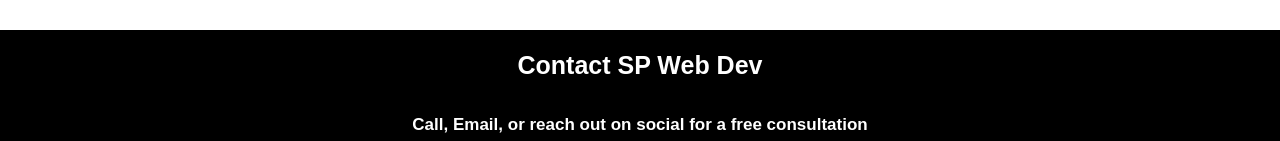
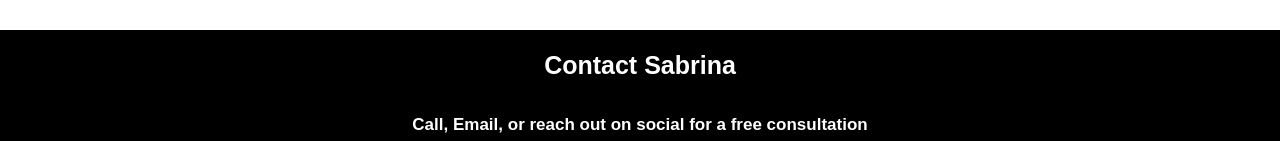
Before and after one commit to eggsmayhem/PortfolioLandingPage, a plain HTML site: page index.html in a window 1280 px wide. Shown: the part 1837-1978 px from the top of the page. Drawn offline with nearby package versions, Linux system fonts and the light colour scheme.

Commit message:
changed contact text

```diff
--- a/index.html
+++ b/index.html
@@ -142,7 +142,7 @@
 <section class="contact-sect" id="cont-sect">
   <div class="contact-head">
 
-    <h1 class="contact-gc">Contact SP Web Dev</h1>
+    <h1 class="contact-gc">Contact Sabrina</h1>
     <h1 class="consultation">Call, Email, or reach out on social for a free consultation</h1>
     <div class="phone-container">
       <i class="fa fa-phone fa-2x"><span class="contact-text phone"><a href="tel:202-615-3940" title="Give me a call">(202) 615-3940</a></span></i>
```
